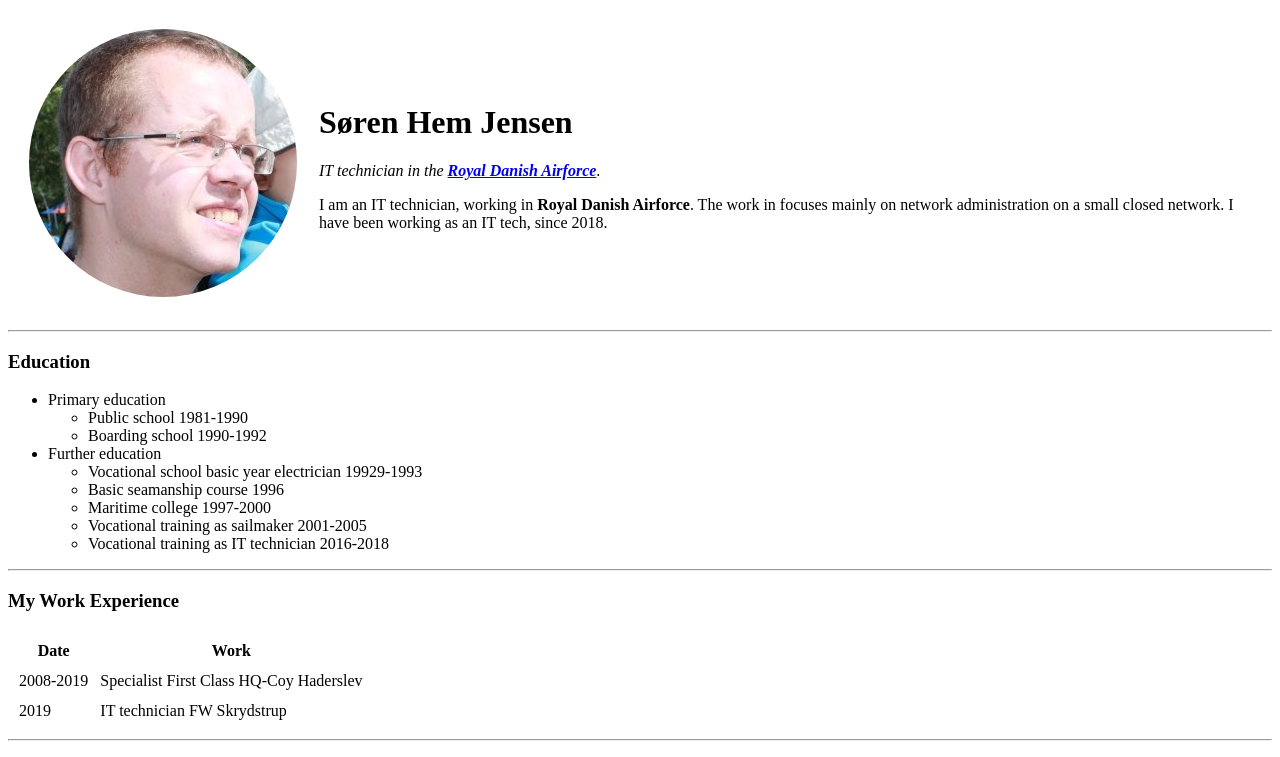
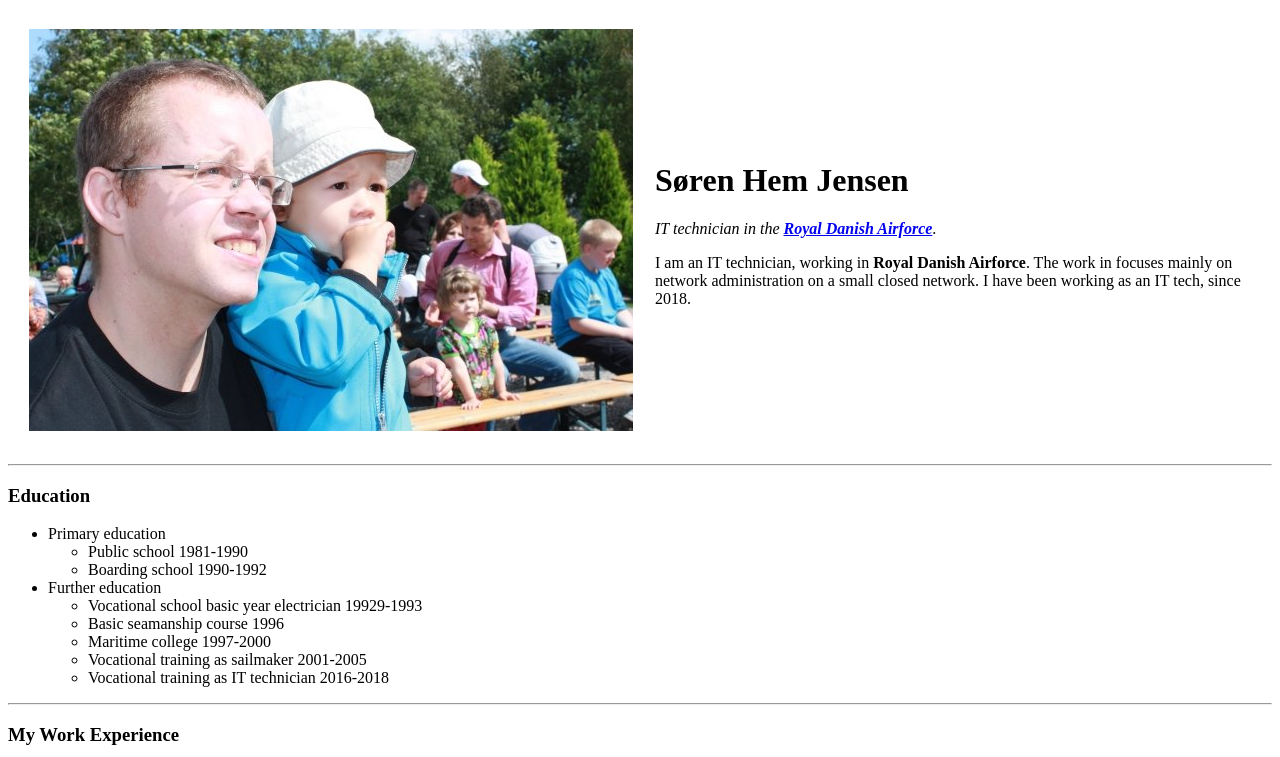
Before and after one commit to shjdk75/CV, a plain HTML site: page index.html in a window 1280 px wide. Shown: the top 757 px of the page. Drawn offline with Linux system fonts and the light colour scheme.

Commit message:
Update index.html

```diff
--- a/index.html
+++ b/index.html
@@ -9,7 +9,7 @@
 <body>
   <table cellspacing="20">
     <tr>
-      <td><img src="images/Soren-cropped.png" alt="Soren profile picture"></td>
+      <td><img src="images/Soren.jpg" alt="Soren profile picture"></td>
       <td><h1>Søren Hem Jensen</h1>
       <p><em>IT technician in the <strong><a href="https://www2.forsvaret.dk/eng/Organisation/AirForce/Pages/RoyalDanishAirForce.aspx">Royal Danish Airforce</a></strong></em>.</p>
       <p>I am an IT technician, working in <strong>Royal Danish Airforce</strong>. The work in focuses mainly on network administration on a small closed network. I have been working as an IT tech,
```
